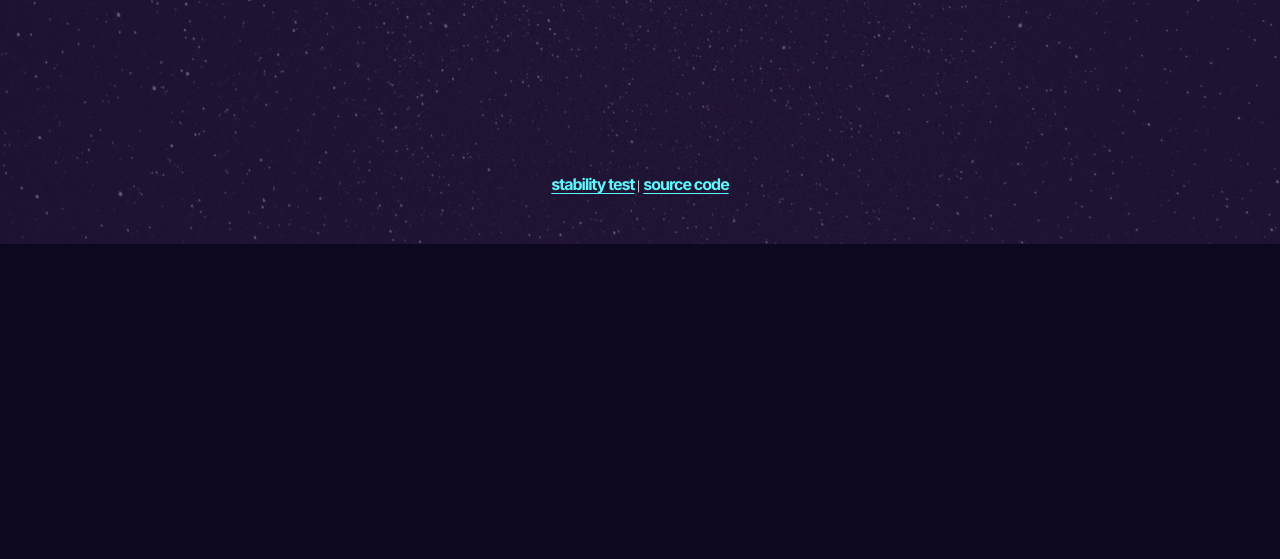
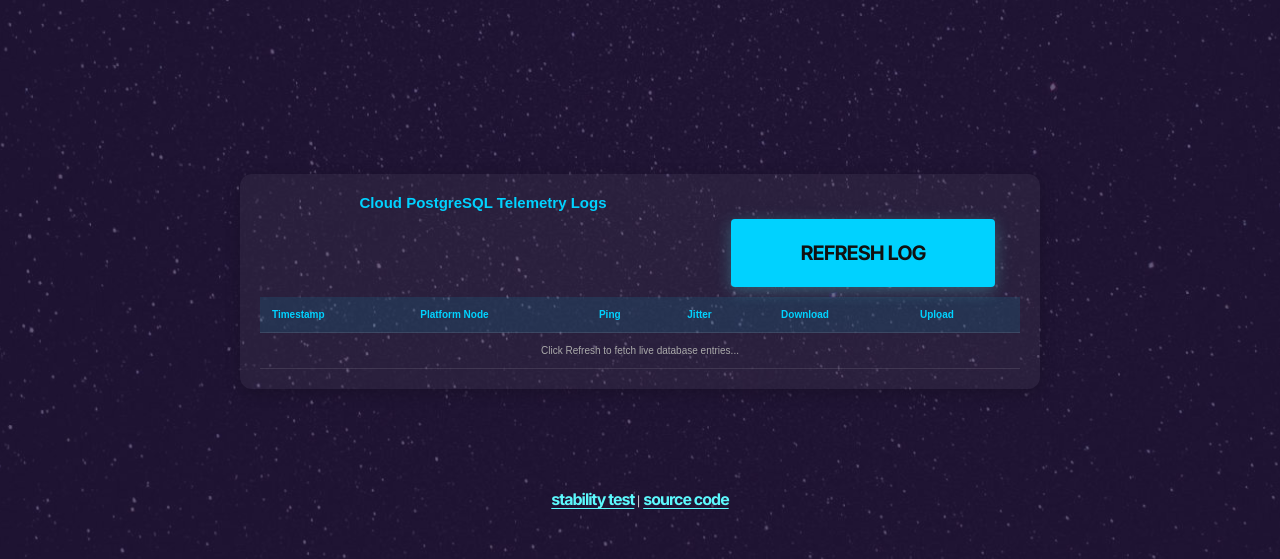
Before and after one commit to yian-zh/internet-test, a plain HTML site: page frontend/index.html in a window 1280 px wide. Shown: the part 670-1229 px from the top of the page. Before the commit the page ends 914 px from the top, so only its background shows below. Drawn offline with Linux system fonts and the light colour scheme; no server answers.

Commit message:
Update index.html

```diff
--- a/frontend/index.html
+++ b/frontend/index.html
@@ -15,6 +15,53 @@
     <script type="text/javascript" src="javascript/index.js?v=2"></script>
     <link rel="stylesheet" type="text/css" href="styling/index.css" />
     <title>LibreSpeed - Free and Open Source Speedtest</title>
+
+    <style>
+      .dashboard-section {
+        max-width: 800px;
+        margin: 50px auto;
+        padding: 20px;
+        background: rgba(255, 255, 255, 0.05);
+        border-radius: 12px;
+        box-shadow: 0 4px 15px rgba(0,0,0,0.2);
+        font-family: sans-serif;
+        color: #fff;
+      }
+      .dashboard-section h2 {
+        text-align: center;
+        margin-bottom: 20px;
+        color: #00d2ff;
+      }
+      .results-table {
+        width: 100%;
+        border-collapse: collapse;
+        margin-top: 10px;
+        text-align: left;
+      }
+      .results-table th, .results-table td {
+        padding: 12px;
+        border-bottom: 1px solid rgba(255, 255, 255, 0.1);
+      }
+      .results-table th {
+        background-color: rgba(0, 210, 255, 0.1);
+        color: #00d2ff;
+      }
+      .results-table tr:hover {
+        background: rgba(255,255,255,0.02);
+      }
+      .refresh-btn {
+        background: #00d2ff;
+        color: #111;
+        border: none;
+        padding: 8px 16px;
+        border-radius: 4px;
+        cursor: pointer;
+        font-weight: bold;
+        float: right;
+        margin-bottom: 10px;
+      }
+      .refresh-btn:hover { background: #00b5dc; }
+    </style>
   </head>
 
   <body>
@@ -71,7 +118,30 @@
       <button class="small inverted hidden" id="share-results">
         Share results
       </button>
+
+      <section class="dashboard-section">
+        <button class="refresh-btn" onclick="loadCloudHistory()">Refresh Log</button>
+        <h2>Cloud PostgreSQL Telemetry Logs</h2>
+        <table class="results-table">
+          <thead>
+            <tr>
+              <th>Timestamp</th>
+              <th>Platform Node</th>
+              <th>Ping</th>
+              <th>Jitter</th>
+              <th>Download</th>
+              <th>Upload</th>
+            </tr>
+          </thead>
+          <tbody id="history-rows">
+            <tr>
+              <td colspan="6" style="text-align:center; color: #aaa;">Click Refresh to fetch live database entries...</td>
+            </tr>
+          </tbody>
+        </table>
+      </section>
     </main>
+
     <footer>
       <p class="source">
         <a href="stability.html">stability test</a> |
@@ -147,5 +217,35 @@
       </section>
       <button id="close-privacy">Close</button>
     </dialog>
+
+    <script>
+      function loadCloudHistory() {
+        fetch('/save-results', { method: 'GET' }) // We can create a quick GET endpoint next to load rows
+          .then(res => res.json())
+          .then(data => {
+            const container = document.getElementById('history-rows');
+            container.innerHTML = '';
+            if(data.length === 0) {
+              container.innerHTML = '<tr><td colspan="6" style="text-align:center;">No entries stored yet.</td></tr>';
+              return;
+            }
+            data.forEach(row => {
+              const tr = document.createElement('tr');
+              tr.innerHTML = `
+                <td>${new Date(row.test_time).toLocaleString()}</td>
+                <td style="color:#00d2ff">${row.testing_platform}</td>
+                <td>${row.ping_ms} ms</td>
+                <td>${row.jitter_ms} ms</td>
+                <td><strong>${row.download_mbps}</strong> Mbps</td>
+                <td><strong>${row.upload_mbps}</strong> Mbps</td>
+              `;
+              container.appendChild(tr);
+            });
+          })
+          .catch(err => console.log("Waiting for backend query interface..."));
+      }
+      // Auto load history metrics when the interface is initialized
+      window.addEventListener('load', loadCloudHistory);
+    </script>
   </body>
 </html>
```
